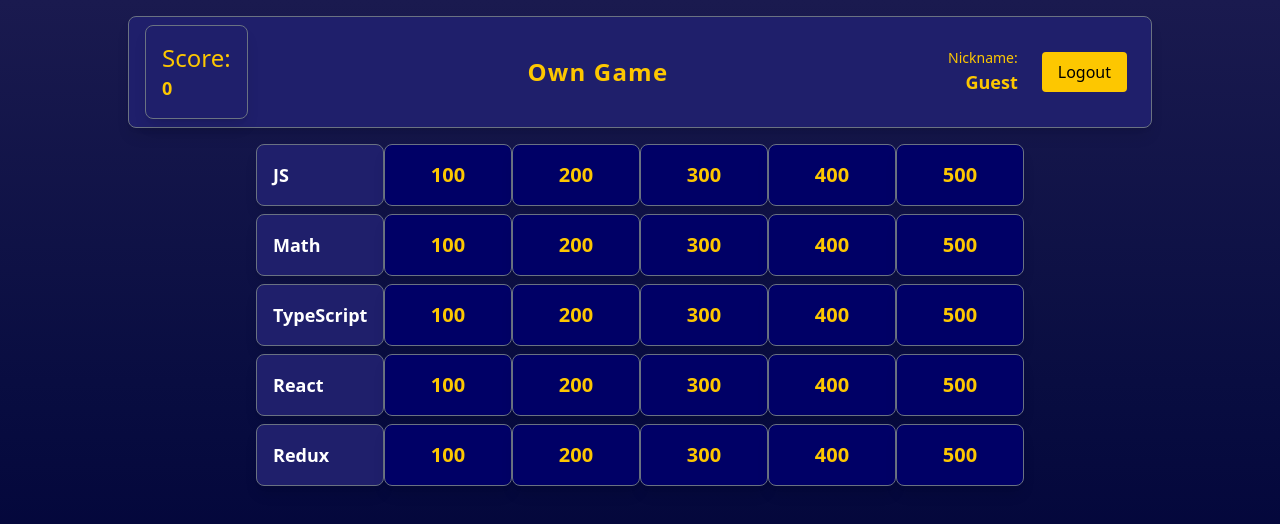
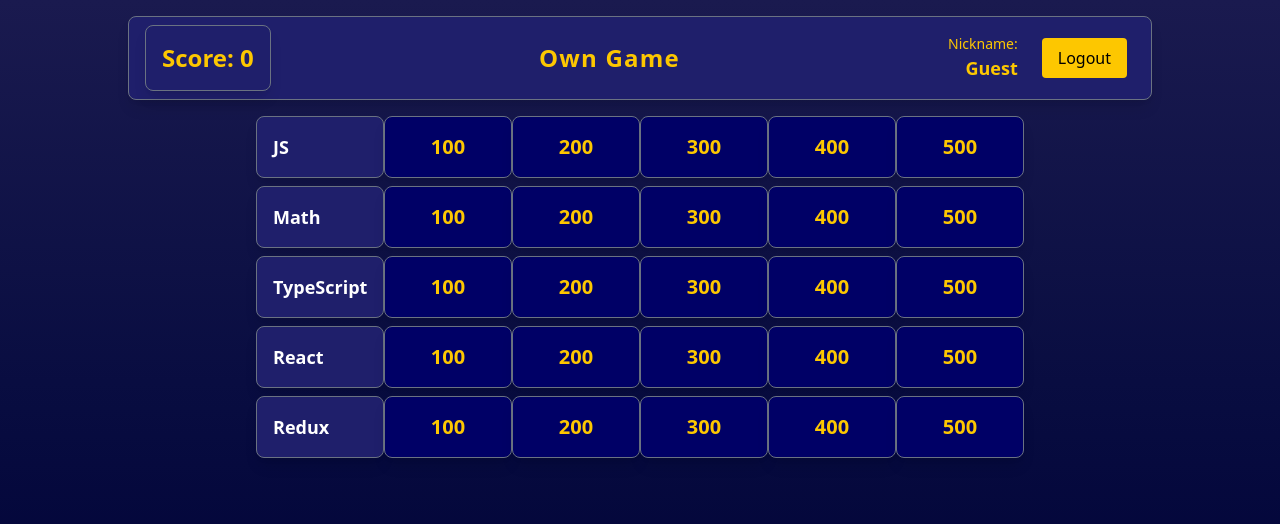
Before and after one commit to wedelweg/quiz-game, a React (Vite) app: page /game in a window 1280 px wide. Shown: the top 524 px of the page. Built offline with nearby package versions, Linux system fonts and the light colour scheme.

Commit message:
Score design

```diff
--- a/src/components/ScoreData.tsx
+++ b/src/components/ScoreData.tsx
@@ -5,8 +5,7 @@
 
     return (
         <div className="userData p-4 border-custom relative top-0 text-yellow-400 text-right">
-            <div className="text-2xl">Score:</div>
-            <div className="text-lg font-bold flex justify-between">{score}</div>
+            <div className="text-2xl font-bold">Score: {score}</div>
         </div>
     );
 };
```
